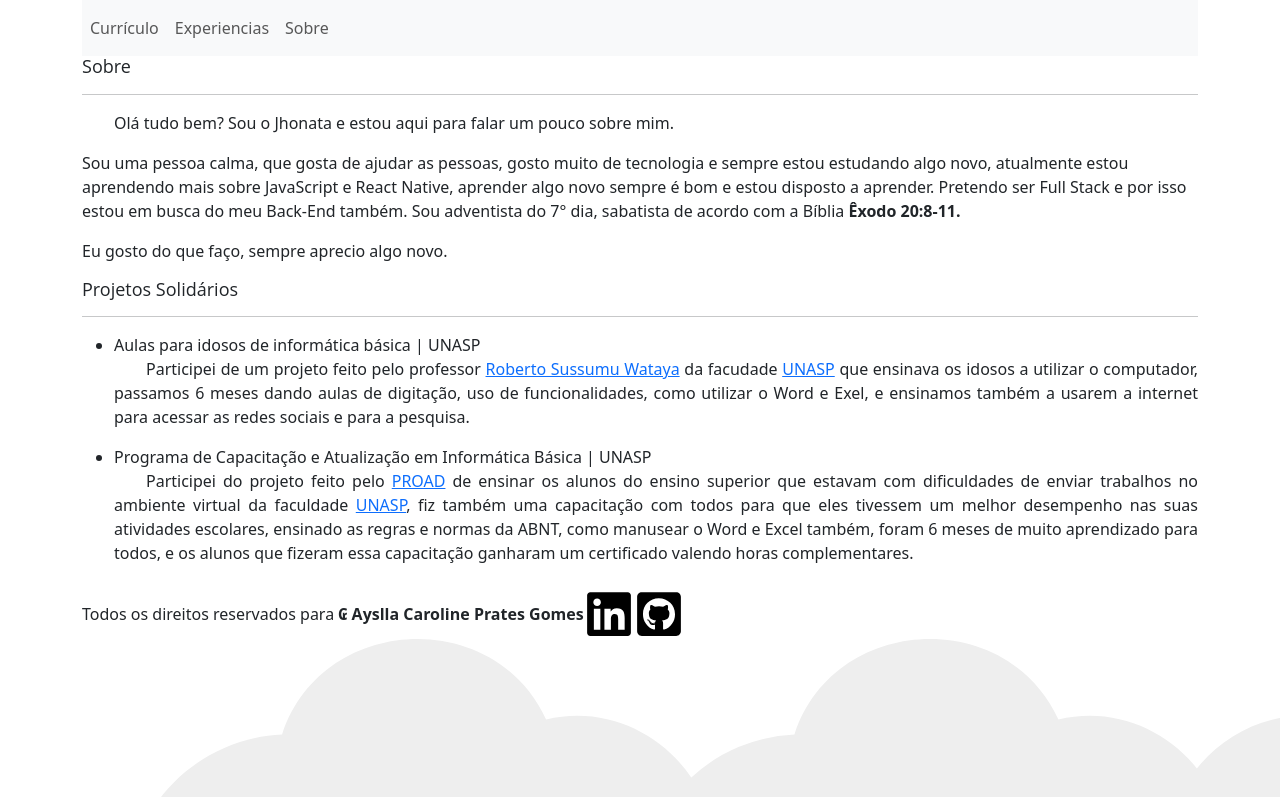
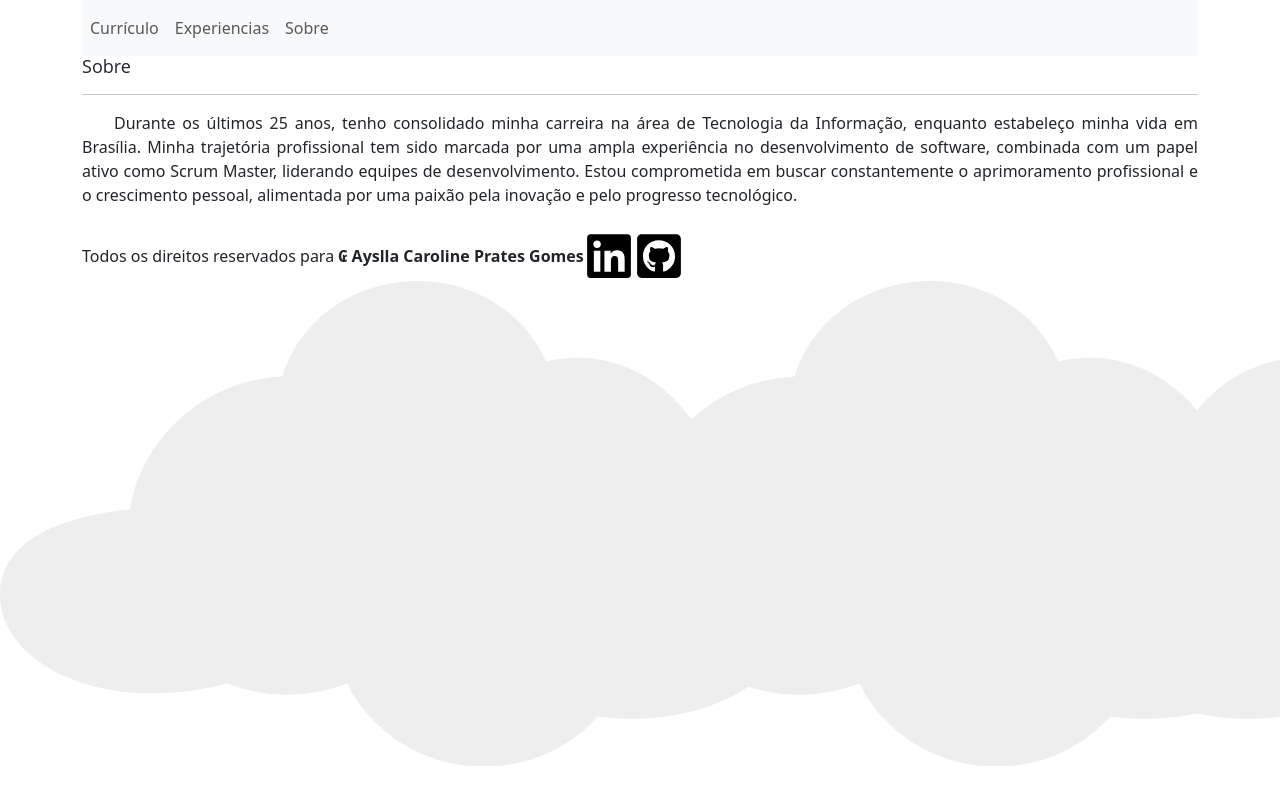
Before and after one commit to AysllaGomes/curriculum, an Angular app: page /sobre in a window 1280 px wide. Shown: the top 797 px of the page. Built offline with nearby package versions, Linux system fonts and the light colour scheme.

Commit message:
[ADD] ajustando o sobre

```diff
--- a/src/app/pages/about/about.component.html
+++ b/src/app/pages/about/about.component.html
@@ -4,45 +4,14 @@
     <div class="jumbotron">
         <div class="row">
             <div class="col-md-12">
-                <h4>Sobre</h4>
+                <h4>{{ about }}</h4>
+
                 <hr>
-                <p class="recuo">Olá tudo bem? Sou o Jhonata e estou aqui para falar um pouco sobre mim.</p>
-                <p> Sou uma pessoa calma, que gosta de ajudar as pessoas, gosto muito de tecnologia e sempre estou
-                    estudando algo novo,
-                    atualmente estou aprendendo mais sobre JavaScript e React Native, aprender algo novo sempre é bom e
-                    estou disposto a aprender.
-                    Pretendo ser Full Stack e por isso estou em busca do meu Back-End também.
-                    Sou adventista do 7° dia, sabatista de acordo com a Bíblia <strong>Êxodo 20:8-11.</strong></p>
-                <p>Eu gosto do que faço, sempre aprecio algo novo.</p>
-            </div>
 
-            <div class="col-md-12">
-                <h4>Projetos Solidários</h4>
-                <hr>
-                <ul>
-                    <li>Aulas para idosos de informática básica | UNASP</li>
-                    <p class="recuo"> Participei de um projeto feito pelo professor <a
-                        href="https://www.nied.unicamp.br/equipe/roberto-sussumu-wataya/">Roberto Sussumu Wataya</a> da
-                        facudade <a href="https://www.unasp.br/sp/">UNASP</a> que ensinava os idosos a utilizar o
-                        computador,
-                        passamos 6 meses dando aulas de digitação, uso de funcionalidades, como utilizar o Word e Exel,
-                        e ensinamos também a usarem a internet para acessar as redes sociais e para a pesquisa.
-                    </p>
-                    <li>Programa de Capacitação e Atualização em Informática Básica | UNASP</li>
-                    <p class="recuo">Participei do projeto feito pelo <a
-                        href="http://www.findglocal.com/BR/S%C3%A3o-Paulo/284306245087477/Proad-UNASP-S%C3%A3o-Paulo">PROAD</a>
-                        de ensinar os alunos do ensino superior que estavam com dificuldades de enviar trabalhos no
-                        ambiente virtual da faculdade <a href="https://www.unasp.br/sp/">UNASP</a>,
-                        fiz também uma capacitação com todos para que eles tivessem um melhor desempenho nas suas
-                        atividades escolares, ensinado as regras e normas da ABNT, como manusear o Word e Excel também,
-                        foram 6 meses de muito aprendizado para todos, e os alunos que fizeram essa capacitação ganharam
-                        um certificado valendo horas complementares.
-                    </p>
-                </ul>
+                <p class="recuo">{{ resume }}</p>
             </div>
 
             <app-pages-footer></app-pages-footer>
-
         </div>
     </div>
 </div>
--- a/src/app/pages/about/about.component.ts
+++ b/src/app/pages/about/about.component.ts
@@ -7,8 +7,14 @@ import { Component, OnInit } from '@angular/core';
 })
 export class AboutComponent implements OnInit {
 
-  constructor() { }
+    public about = 'Sobre';
 
-  ngOnInit(): void {}
+    public resume = `
+        Durante os últimos 25 anos, tenho consolidado minha carreira na área de Tecnologia da Informação, enquanto estabeleço minha vida em Brasília. Minha trajetória profissional tem sido marcada por uma ampla experiência no desenvolvimento de software, combinada com um papel ativo como Scrum Master, liderando equipes de desenvolvimento. Estou comprometida em buscar constantemente o aprimoramento profissional e o crescimento pessoal, alimentada por uma paixão pela inovação e pelo progresso tecnológico.
+    `;
+
+    constructor() { }
+
+    ngOnInit(): void {}
 
 }
```
